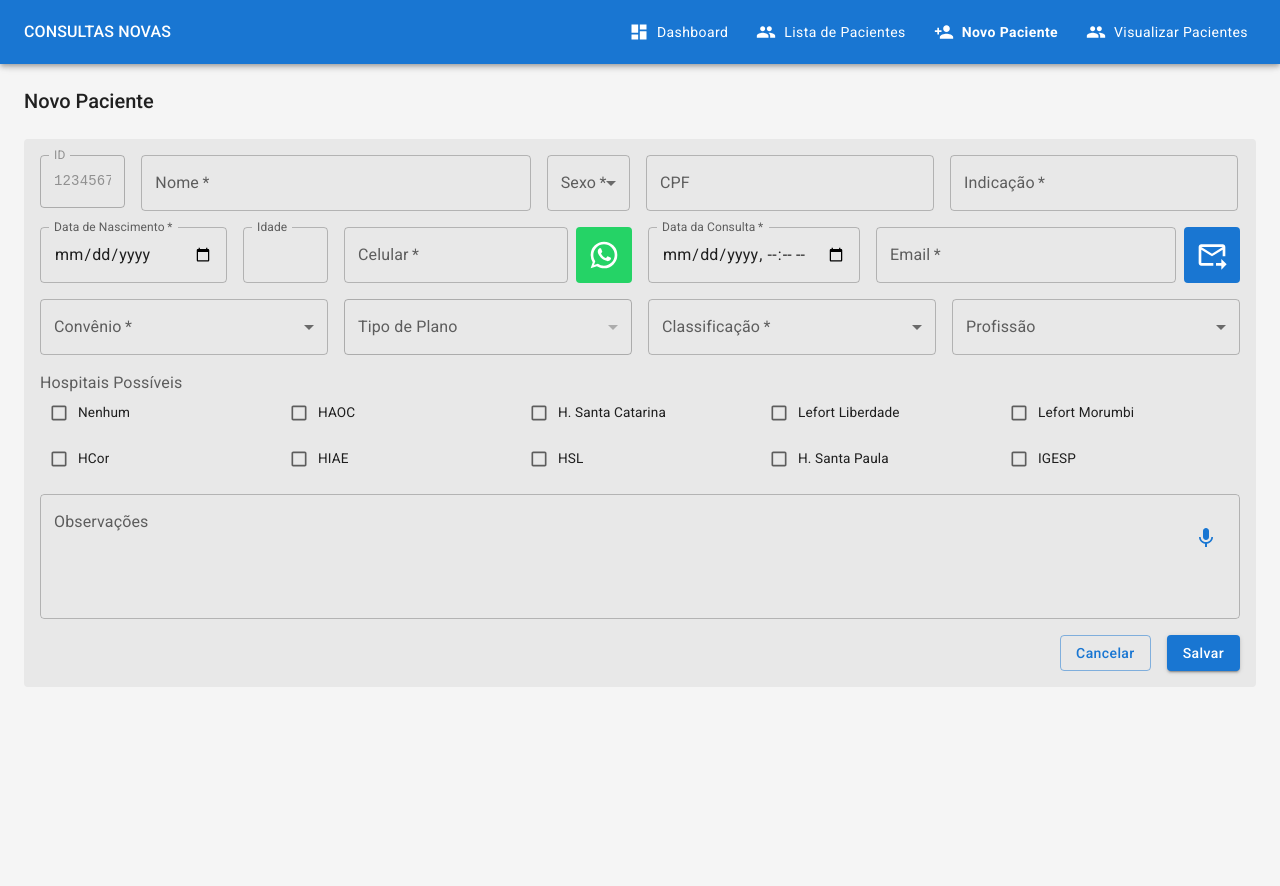
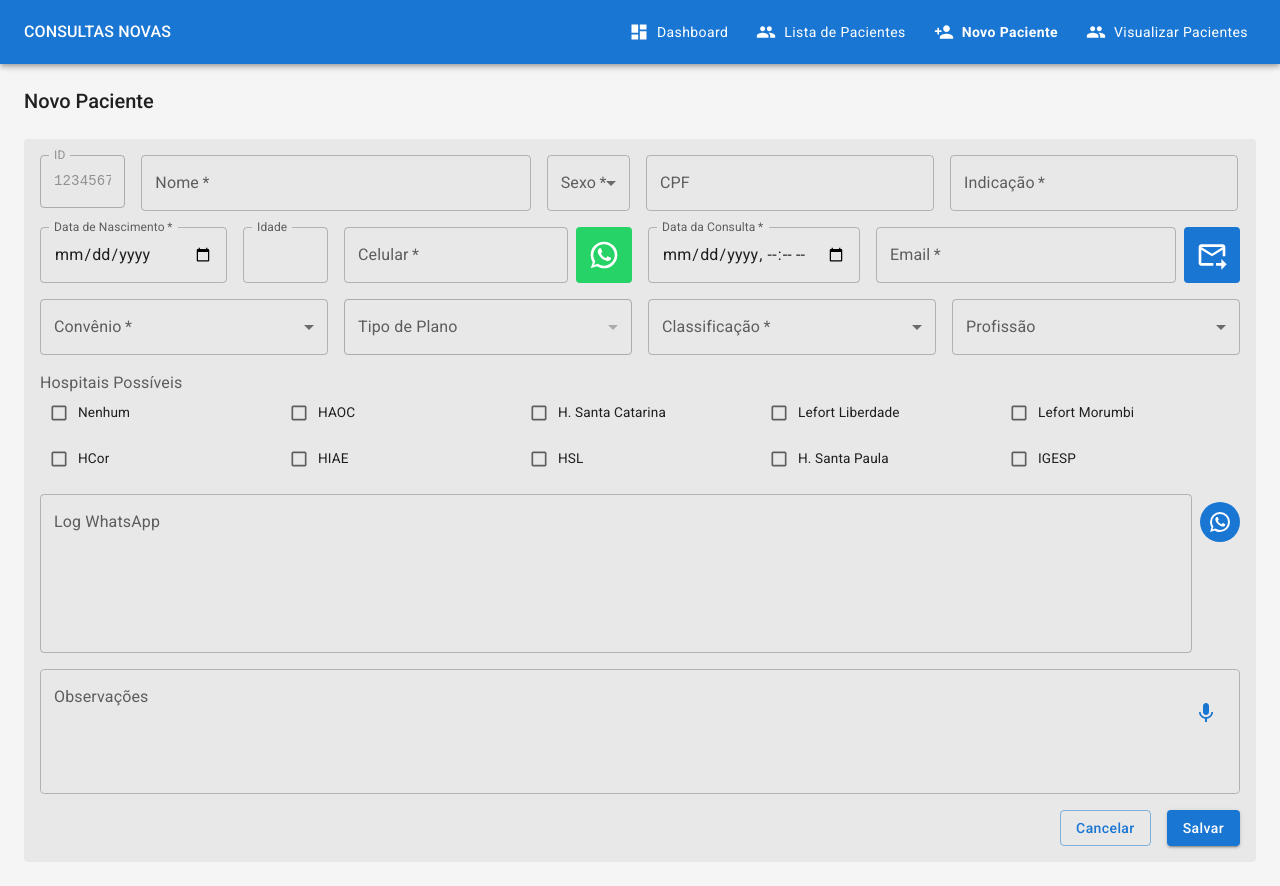
Before and after one commit to correalo/consultas-novas-AI, a React (Vite) app in the folder client/: page /patients/new in a window 1280 px wide. Before the commit the page ends 800 px from the top, so only its background shows below. Built offline with nearby package versions, Linux system fonts and the light colour scheme.

Commit message:
refactor: remover campo logWhatsApp

```diff
--- a/client/src/pages/Patients/PatientForm.tsx
+++ b/client/src/pages/Patients/PatientForm.tsx
@@ -370,7 +370,7 @@ export function PatientForm({
     hospitals: [],
     referral: '',
     observations: '',
-    surgeryDate: '',
+    surgeryDate: ''
   });
 
   const [cpfStatus, setCpfStatus] = useState<{
@@ -484,12 +484,6 @@ export function PatientForm({
         [name]: value,
         age,
       }));
-    } else if (name === 'surgeryDate') {
-      setFormData((prev) => ({
-        ...prev,
-        [name]: value,
-      }));
-      onSurgeryDateChange?.(value);
     } else {
       setFormData((prev) => ({
         ...prev,
@@ -649,6 +643,18 @@ export function PatientForm({
     event.preventDefault();
     // TODO: Implement save logic
     navigate('/patients');
+  };
+
+  const handlePasteWhatsApp = async () => {
+    try {
+      const text = await navigator.clipboard.readText();
+      setFormData(prev => ({
+        ...prev,
+        whatsappLog: text
+      }));
+    } catch (err) {
+      console.error('Falha ao acessar a área de transferência:', err);
+    }
   };
 
   return (
@@ -1060,12 +1066,47 @@ export function PatientForm({
             </Grid>
 
             <Grid item xs={12}>
+              <Box sx={{ display: 'flex', gap: 1, alignItems: 'flex-start' }}>
+                <TextField
+                  fullWidth
+                  label="Log WhatsApp"
+                  name="whatsappLog"
+                  value={formData.whatsappLog}
+                  onChange={handleTextChange}
+                  multiline
+                  rows={6}
+                  placeholder="Cole aqui a conversa do WhatsApp..."
+                  disabled={readOnly}
+                  sx={{
+                    '& .MuiInputBase-root': {
+                      fontFamily: 'monospace',
+                      fontSize: '0.9rem'
+                    }
+                  }}
+                />
+                <IconButton
+                  onClick={handlePasteWhatsApp}
+                  disabled={readOnly}
+                  sx={{
+                    mt: 1,
+                    backgroundColor: 'primary.main',
+                    color: 'white',
+                    '&:hover': {
+                      backgroundColor: 'primary.dark',
+                    }
+                  }}
+                >
+                  <WhatsAppIcon />
+                </IconButton>
+              </Box>
+            </Grid>
+            <Grid item xs={12}>
               <TextField
+                fullWidth
                 label="Observações"
                 name="observations"
                 value={formData.observations}
                 onChange={handleTextChange}
-                fullWidth
                 multiline
                 rows={4}
                 InputProps={{
```
